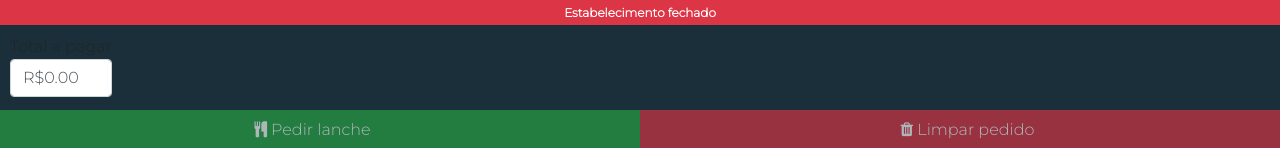
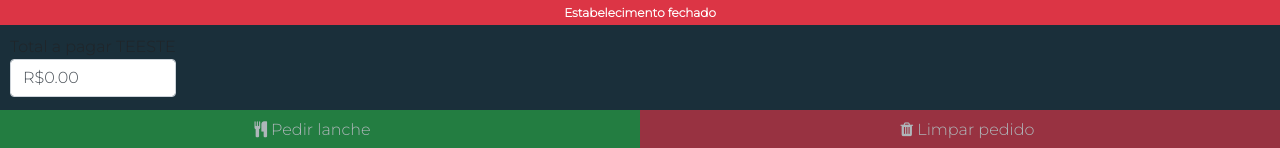
Before and after one commit to 4skert3ch/delivery-digital, a React (Create React App) app: page / in a window 1280 px wide. Shown: the top 148 px of the page. Built offline with nearby package versions, Linux system fonts and the light colour scheme.

Commit message:
Update Nav.jsx

```diff
--- a/src/components/template/Nav.jsx
+++ b/src/components/template/Nav.jsx
@@ -66,7 +66,7 @@ const Navbar = ({ totalAPagar, setTotalAPagar, setCarrinho, isAberto }) => {
           <a className="col-12">
             <div className="contador">
               <label id="backContador">
-                Total a pagar
+                Total a pagar TEESTE
                 <p id="contador" className="form-control">
                   R${(totalAPagar / 100).toFixed(2)}
                 </p>
```
